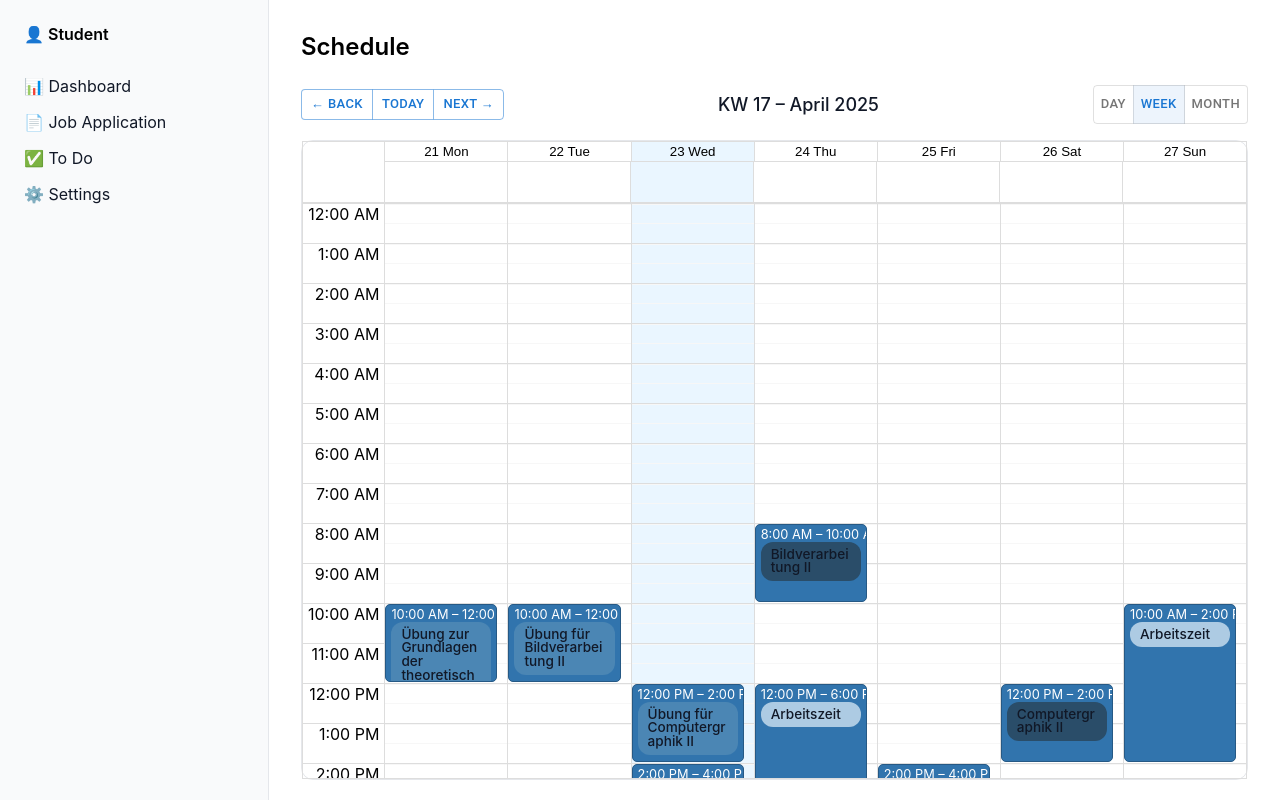
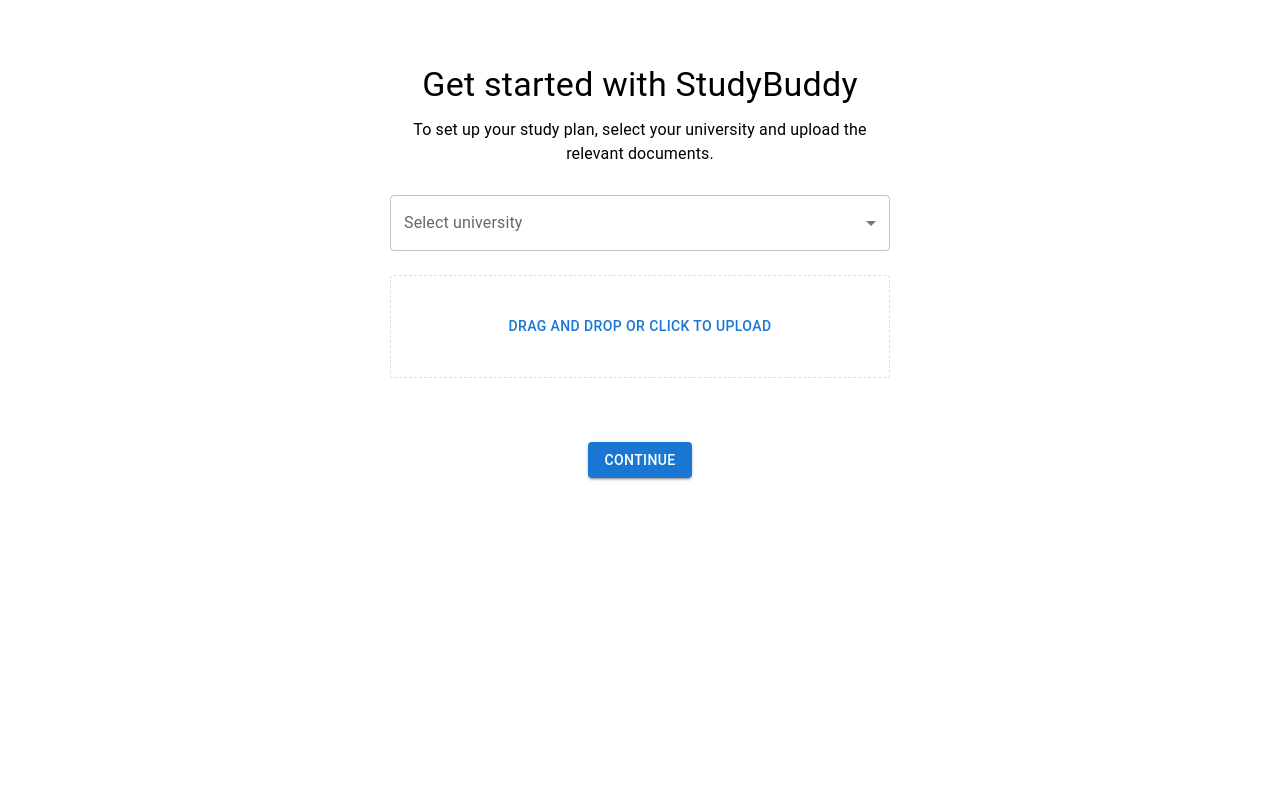
Before and after one commit to gabrielhansmann/study-buddy, a React (Create React App) app in the folder frontend/: page / in a window 1280 px wide. Built offline with nearby package versions, Linux system fonts and the light colour scheme.

Commit message:
Update routes

```diff
--- a/frontend/src/App.js
+++ b/frontend/src/App.js
@@ -11,10 +11,11 @@
   return (
     <Router>
       <Routes>
-        <Route path="/" element={<Layout />}>
+        <Route path="/" element={<GetStarted />} />
+        <Route path="/dashboard" element={<Layout />}>
           <Route index element={<Dashboard />} />
           <Route path="job-application" element={<JobApplication />} />
-          <Route path="get-started" element={<GetStarted />} />
+
           <Route path="formik-example-page" element={<FormikExamplePage />} />
         </Route>
       </Routes>
--- a/frontend/src/components/Layout.jsx
+++ b/frontend/src/components/Layout.jsx
@@ -23,7 +23,10 @@
         <nav>
           <ul style={{ listStyle: "none", padding: 0 }}>
             <li style={{ marginBottom: "1rem" }}>
-              <a href="/" style={{ textDecoration: "none", color: "#111827" }}>
+              <a
+                href="/dashboard/"
+                style={{ textDecoration: "none", color: "#111827" }}
+              >
                 📊 Dashboard
               </a>
             </li>
@@ -33,19 +36,25 @@
               }}
             >
               <a
-                href="/job-application"
+                href="/dashboard/job-application"
                 style={{ textDecoration: "none", color: "#111827" }}
               >
                 📄 Job Application
               </a>
             </li>
             <li style={{ marginBottom: "1rem" }}>
-              <a href="#" style={{ textDecoration: "none", color: "#111827" }}>
+              <a
+                href="/dashboard/#"
+                style={{ textDecoration: "none", color: "#111827" }}
+              >
                 ✅ To Do
               </a>
             </li>
             <li>
-              <a href="#" style={{ textDecoration: "none", color: "#111827" }}>
+              <a
+                href="/dashboard/#"
+                style={{ textDecoration: "none", color: "#111827" }}
+              >
                 ⚙️ Settings
               </a>
             </li>
--- a/frontend/src/pages/GetStarted.js
+++ b/frontend/src/pages/GetStarted.js
@@ -112,7 +112,7 @@
           <Button
             variant="contained"
             sx={{ mt: 2 }}
-            onClick={() => navigate("/")}
+            onClick={() => navigate("/dashboard")}
           >
             Continue
           </Button>
```
